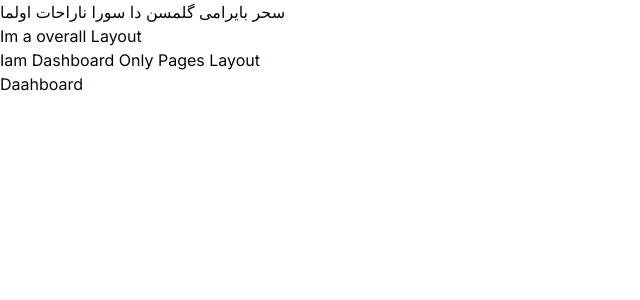
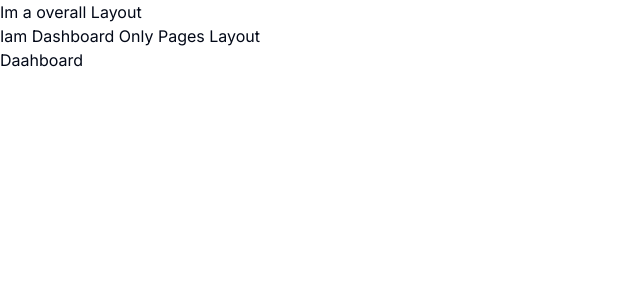
Before and after one commit to atapasha/medicalApp, a Next.js app: page /dashboard in a window 1280 px wide. Shown: the top 300 px of the page, without its empty margins (0-640 px from the left). Built offline with nearby package versions, Linux system fonts and the light colour scheme.

Commit message:
changes happen

```diff
--- a/app/layout.tsx
+++ b/app/layout.tsx
@@ -17,7 +17,6 @@ export default function RootLayout({
   return (
     <html lang="en">
       <body className={inter.className}>
-      <div>سحر بایرامی گلمسن   دا سورا ناراحات اولما</div>
 
         <h2>Im a overall Layout </h2>
         {children}
```
